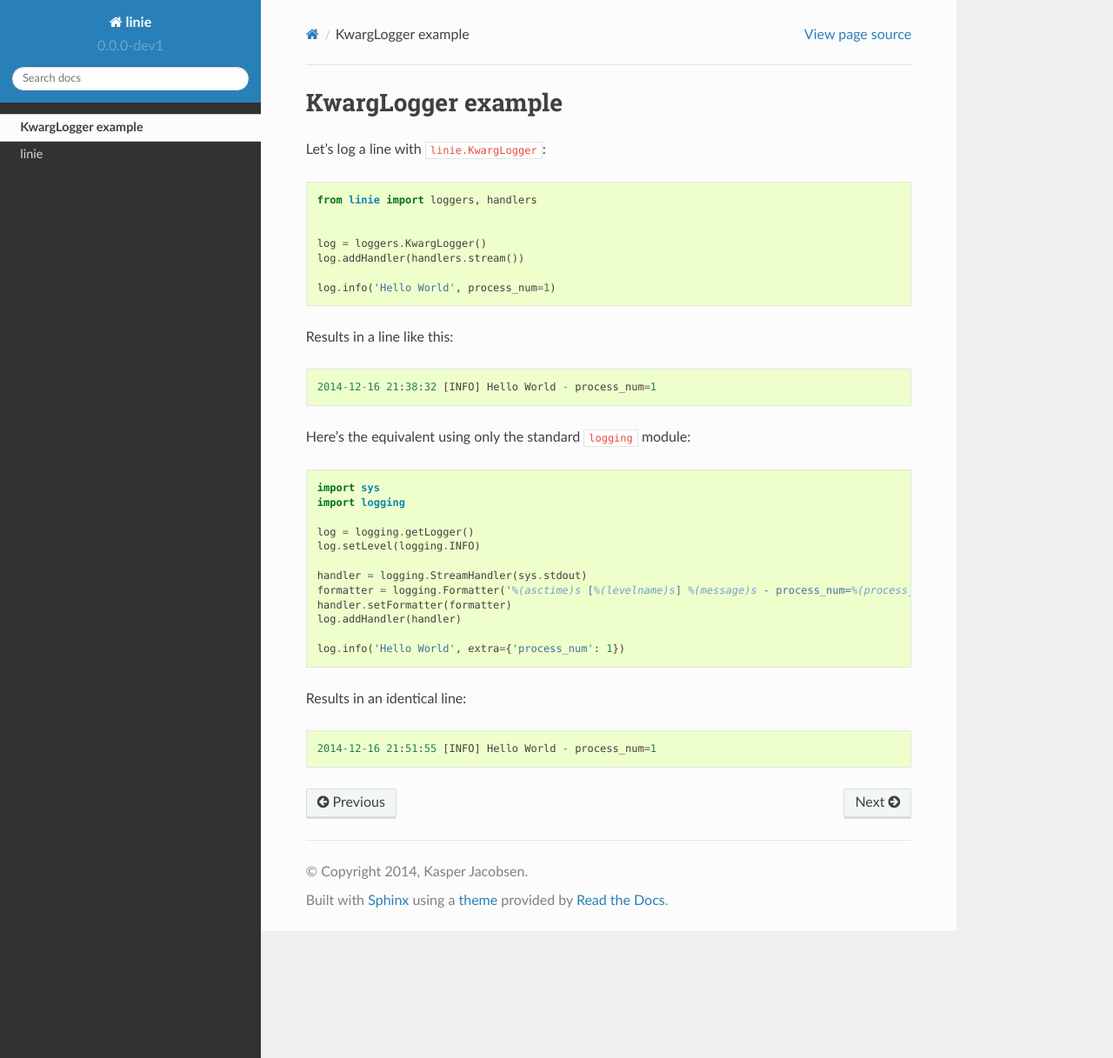
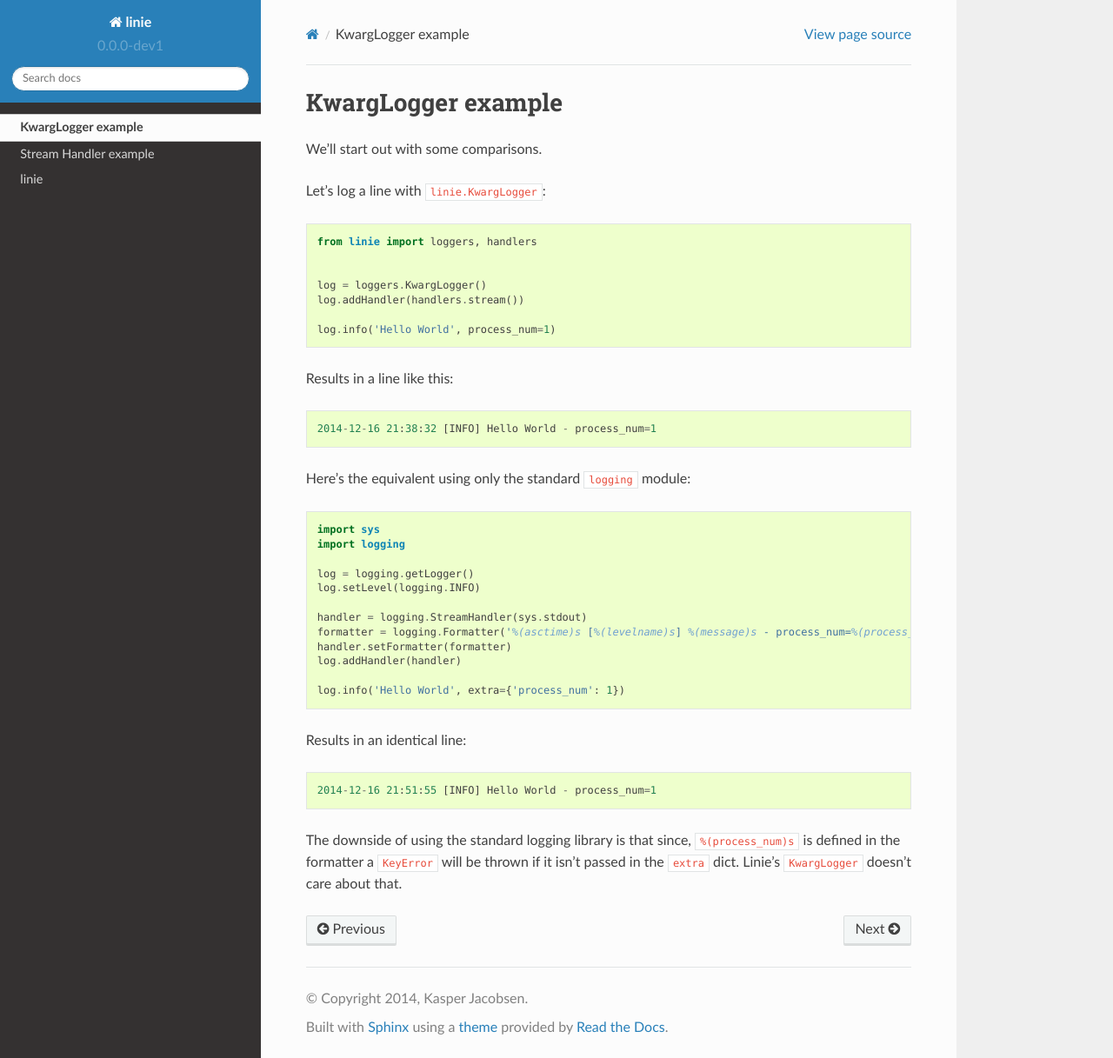
Before and after one commit to dinoshauer/linie, a Sphinx documentation site: the page built from docs/source/examples/kwarglogger.rst, in a window 1280 px wide and 1217 px high. Shown: the whole window at 87% size. Built offline with Sphinx 7.4.7 and the Read the Docs theme 2.0.0, drawn with Linux system fonts in a browser that asks for light colours.

Commit message:
Added examples for stream handler and kwarglogger

```diff
--- a/docs/source/examples/kwarglogger.rst
+++ b/docs/source/examples/kwarglogger.rst
@@ -1,5 +1,7 @@
 KwargLogger example
 ===================
+
+We'll start out with some comparisons.
 
 Let's log a line with ``linie.KwargLogger``::
 
@@ -33,3 +35,8 @@
 Results in an identical line::
 
     2014-12-16 21:51:55 [INFO] Hello World - process_num=1
+
+The downside of using the standard logging library is that since,
+``%(process_num)s`` is defined in the formatter a ``KeyError`` will be thrown
+if it isn't passed in the ``extra`` dict. Linie's ``KwargLogger`` doesn't care
+about that.
```
Also changed, not shown: docs/source/examples/streamhandler.rst (added, +30 -0 lines).
